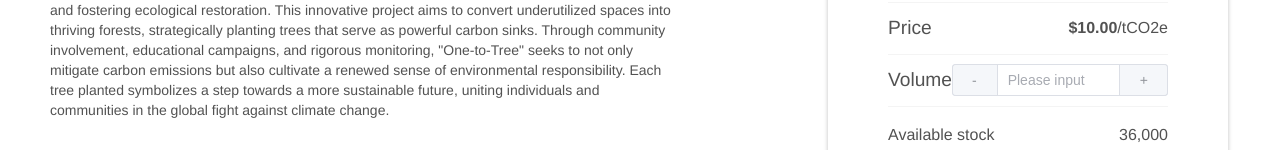
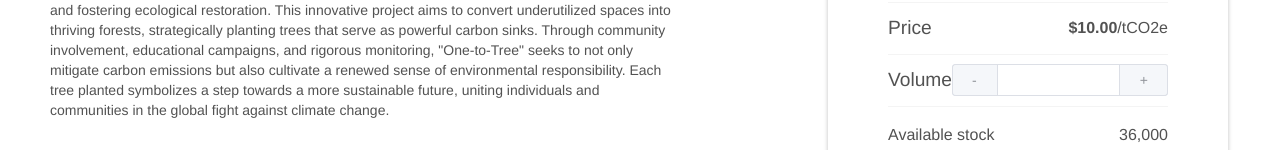
Before and after one commit to SiegFriedrich/eco-impact-hub, a Vue app: page /projects/detail/1 in a window 1280 px wide. Shown: the part 383-533 px from the top of the page. Built offline with nearby package versions, Linux system fonts and the light colour scheme.

Commit message:
fix code

```diff
--- a/src/components/PurchaseCard.vue
+++ b/src/components/PurchaseCard.vue
@@ -19,7 +19,7 @@
             <div class="bill-item">
                 <span class="bill-item-name">Volume</span>
                 <div class="mt-4">
-                    <el-input v-model="input3" placeholder="Please input" class="input-with-select">
+                    <el-input v-model="input3" :value="value" class="input-with-select">
                         <template #prepend>
                             <span>-</span>
                         </template>
@@ -70,9 +70,7 @@
 import { ref } from 'vue'
 import PurchaseCardButton from './PurchaseCardButton.vue';
 
-import { Search } from '@element-plus/icons-vue'
 const input3 = ref('')
-const select = ref('')
 
 const value = ref('')
 const options = [
```
